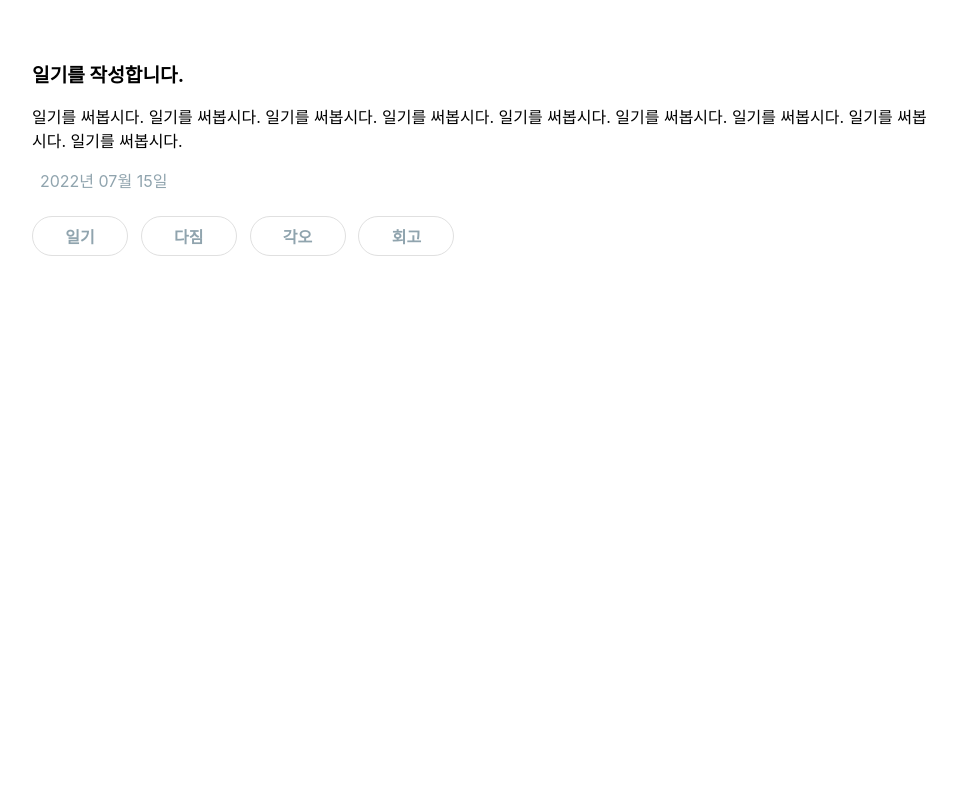
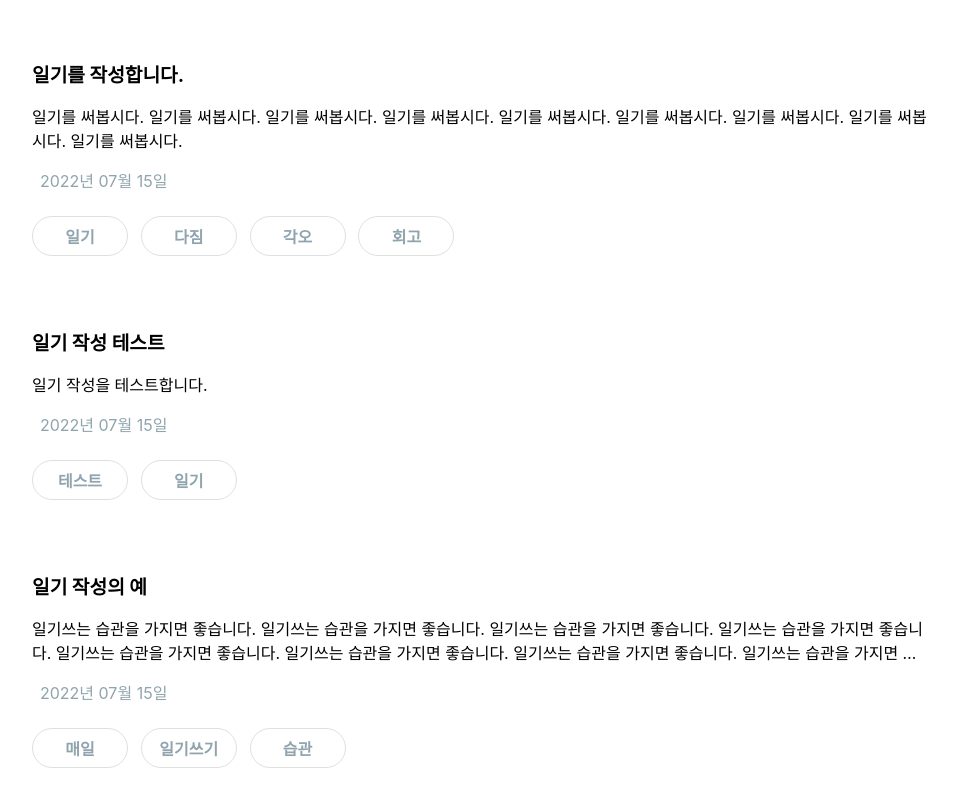
Before and after one commit to Gryffindor0ne/mind_note, a React (Create React App) app: page /diary in a window 1280 px wide. Shown: the part 1624-2424 px from the top of the page, without its empty margins (160-1117 px from the left). Before the commit the page ends 1912 px from the top, so only its background shows below. Built offline with nearby package versions, Linux system fonts and the light colour scheme; data requests are answered from the project's data file.

Commit message:
새 일기등록시 확인 alert 라이브러리 적용

```diff
--- a/db.json
+++ b/db.json
@@ -68,6 +68,27 @@
         "회고"
       ],
       "writtenAt": "2022-07-15T03:18:19.357Z"
+    },
+    {
+      "id": 7,
+      "title": "일기 작성 테스트",
+      "content": "일기 작성을 테스트합니다.",
+      "tags": [
+        "테스트",
+        "일기"
+      ],
+      "writtenAt": "2022-07-15T10:53:22.333Z"
+    },
+    {
+      "id": 8,
+      "title": "일기 작성의 예",
+      "content": "일기쓰는 습관을 가지면 좋습니다. 일기쓰는 습관을 가지면 좋습니다. 일기쓰는 습관을 가지면 좋습니다. 일기쓰는 습관을 가지면 좋습니다. 일기쓰는 습관을 가지면 좋습니다. 일기쓰는 습관을 가지면 좋습니다. 일기쓰는 습관을 가지면 좋습니다. 일기쓰는 습관을 가지면 좋습니다. 일기쓰는 습관을 가지면 좋습니다. 일기쓰는 습관을 가지면 좋습니다. 일기쓰는 습관을 가지면 좋습니다. 일기쓰는 습관을 가지면 좋습니다. 일기쓰는 습관을 가지면 좋습니다. 일기쓰는 습관을 가지면 좋습니다. 일기쓰는 습관을 가지면 좋습니다. ",
+      "tags": [
+        "매일",
+        "일기쓰기",
+        "습관"
+      ],
+      "writtenAt": "2022-07-15T10:59:46.916Z"
     }
   ]
 }
--- a/package.json
+++ b/package.json
@@ -23,6 +23,7 @@
     "react-router-dom": "^6.3.0",
     "react-scripts": "5.0.1",
     "styled-components": "^5.3.5",
+    "sweetalert2": "^11.4.23",
     "typescript": "^4.7.4",
     "web-vitals": "^2.1.4"
   },
--- a/src/components/Tags.tsx
+++ b/src/components/Tags.tsx
@@ -1,4 +1,5 @@
 import React from "react";
+import { useNavigate } from "react-router-dom";
 import { v4 as uuidv4 } from "uuid";
 import styled from "styled-components";
 
@@ -28,6 +29,7 @@ const TagBtn = styled.button`
 `;
 
 const Tags = ({ tags }: { tags: string[] | undefined }) => {
+  const navigate = useNavigate();
   const { tag, setTag } = useTagContextState();
 
   const tagClick = (event: React.MouseEvent<HTMLElement>) => {
@@ -35,6 +37,7 @@ const Tags = ({ tags }: { tags: string[] | undefined }) => {
 
     if (target) {
       setTag(target.innerHTML);
+      navigate("/diary");
     }
   };
 
--- a/src/pages/NewDiary.tsx
+++ b/src/pages/NewDiary.tsx
@@ -2,7 +2,7 @@ import React, { useState } from "react";
 import { useNavigate } from "react-router-dom";
 import axios from "axios";
 import { IoMdArrowRoundBack, IoMdCloseCircle } from "react-icons/io";
-
+import Swal from "sweetalert2";
 import styled from "styled-components";
 
 import { usePostsContextState, DiaryInfo } from "@contexts/PostsContext";
@@ -98,6 +98,7 @@ const ContentInput = styled.textarea`
   outline: none;
   margin: 2rem 0;
   background-color: #eceff1;
+  line-height: 1.7rem;
 
   ::placeholder {
     color: #b0bec5;
@@ -208,10 +209,18 @@ const NewDiary = () => {
         console.log(response);
 
         if (response.status === 201) {
-          alert("success");
+          Swal.fire({
+            title: "일기 등록완료",
+            text: "새 일기가 등록되었습니다!",
+            icon: "success",
+          });
           navigate(-1);
         } else {
-          throw new Error("Network Error");
+          Swal.fire({
+            title: "일기 등록 실패",
+            text: "새 일기 등록에 실패하였습니다!",
+            icon: "error",
+          });
         }
       } catch (err) {
         throw new Error(`${err}`);
```
Also changed, not shown: 1 other file (tests, documents, lock files or other folders).
